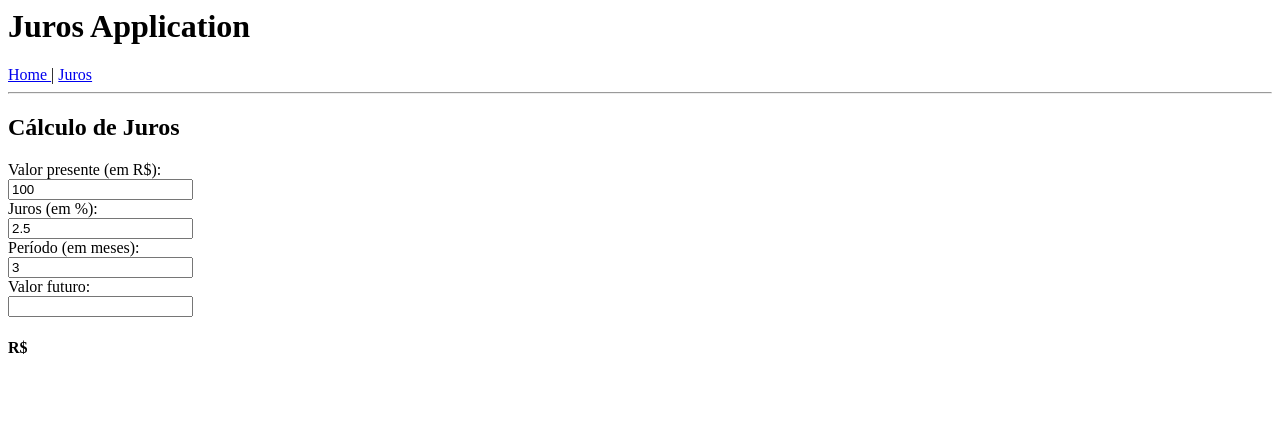
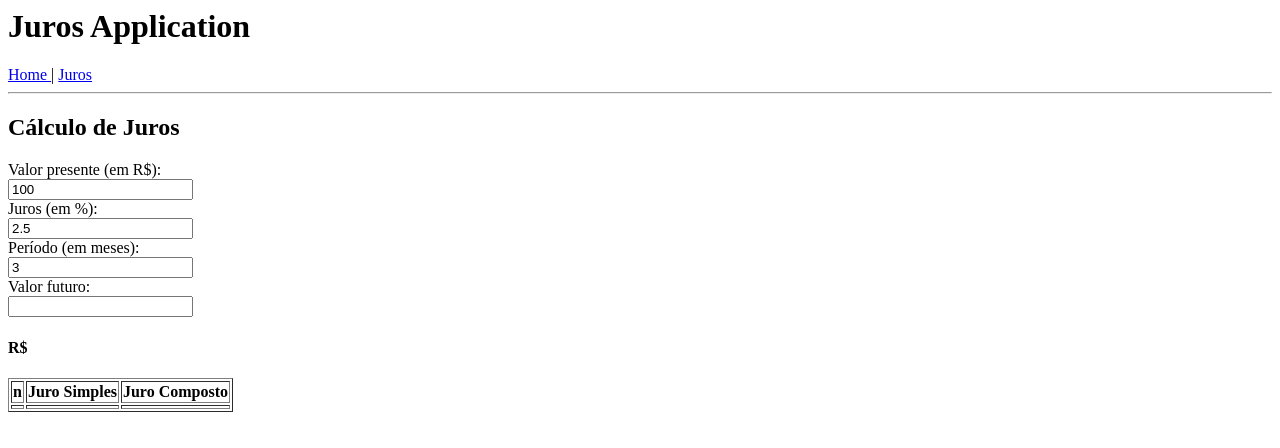
Before and after one commit to thayllaa/JurosApp_Angular, an Angular app: page /juros in a window 1280 px wide. Shown: the top 448 px of the page. Built offline with nearby package versions, Linux system fonts and the light colour scheme.

Commit message:
1 file modified

```diff
--- a/src/app/juros/juros.component.html
+++ b/src/app/juros/juros.component.html
@@ -9,3 +9,16 @@
 <div>Valor futuro:</div>
 <input TYPE="number" STEP="0.01" />
 <h4>R$ {{ getJuros() }}</h4>
+
+<table border="1">
+  <tr>
+    <th> n </th>
+    <th> Juro Simples </th>
+    <th> Juro Composto </th>
+  </tr>
+  <tr>
+    <td></td>
+    <td></td>
+    <td></td>
+  </tr>
+</table>
```
